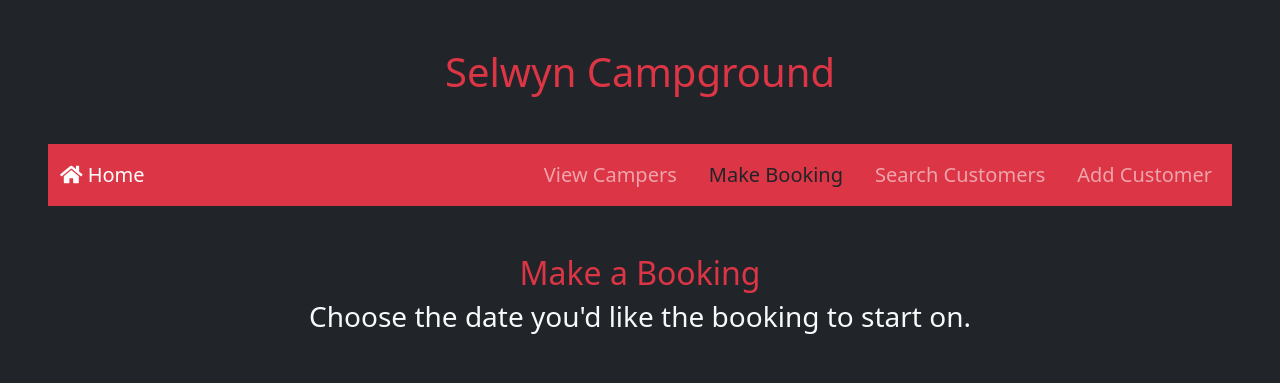
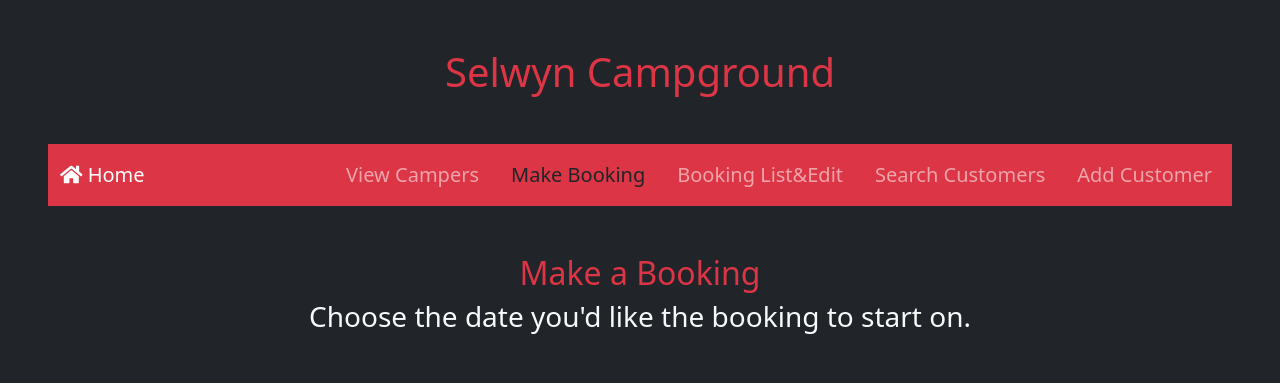
Before and after one commit to sue-zadeh/Sql-Python-Flask, a Flask app: page /booking in a window 1280 px wide. Shown: the top 383 px of the page. Run offline with Flask 3, Linux system fonts and the light colour scheme; data comes from the database, SQL or seed files in the repository; some libraries are stand-ins or nearby versions.

Commit message:
booking list

```diff
--- a/app.py
+++ b/app.py
@@ -29,7 +29,7 @@ def getCursor():
                 autocommit=True
             )
             print(f"Connected to MySQL Server: {connection.get_server_info()}")
-        return connection.cursor(buffered=True), connection
+        return connection.cursor(dictionary=True), connection
     except mysql.connector.Error as e:
         print("Error while connecting to MySQL", e)
         return None, None
@@ -40,7 +40,7 @@ def home():
     return render_template("home.html")
 
 @app.route("/campers", methods=['GET','POST'])
-def campers():
+def search_campers():
     if request.method == "GET":
         return render_template("datepickercamper.html", currentdate = datetime.now().date())
     else:
@@ -50,12 +50,12 @@ def campers():
         camperList = connection.fetchall()
         return render_template("datepickercamper.html", camperlist = camperList)
 
-# Camper list
+#camper list
 @app.route("/camper_list", methods=['GET'])
 def camper_list():
     camp_date = request.args.get('campdate')
     if camp_date:
-        cursor, _ = getCursor()
+        cursor = getCursor()
         cursor.execute("""
             SELECT customers.firstname, customers.familyname, sites.site_id, bookings.booking_date
             FROM bookings
@@ -67,46 +67,96 @@ def camper_list():
         return render_template("camperlist.html", camperlist=camper_list, camp_date=camp_date)
     return render_template("camperlist.html", camperlist=[], camp_date=None)
 
-# Booking
+  # booking list
+@app.route('/list_bookings', methods=['GET', 'POST'])
+def list_bookings():
+    cursor, conn = getCursor()
+    cursor.execute("""
+        SELECT bookings.booking_id, customers.firstname, customers.familyname, sites.site_id,
+               bookings.booking_date, bookings.occupancy
+        FROM bookings
+        JOIN sites ON bookings.site = sites.site_id
+        JOIN customers ON bookings.customer = customers.customer_id
+    """)
+    bookings = cursor.fetchall()
+    return render_template("bookinglistedit.html", bookings=bookings)
+
+@app.route('/edit_booking/<int:booking_id>', methods=['GET', 'POST'])
+def edit_booking(booking_id):
+    cursor, conn = getCursor()
+    if request.method == 'POST':
+        firstname = request.form.get('firstname')
+        familyname = request.form.get('familyname')
+        booking_date = request.form.get('bookingdate')
+        booking_nights = request.form.get('bookingnights')
+        occupancy = request.form.get('occupancy')
+        site = request.form.get('site')
+        customer = request.form.get('customer')
+
+        # Update existing booking
+        if booking_id:
+            if booking and (firstname, familyname, booking_date, booking_nights, occupancy, site) == (customer[1], customer[2], customer[3], customer[4], customer[5], customer[6], customer[7]):
+                flash('Booking information is the same, no changes.', 'info')
+            else:
+                cursor.execute("""
+                    UPDATE bookings SET firstname=%s, familyname=%s, booking_date=%s, booking_nights=%s, occupancy=%s, site=%s
+                    WHERE booking_id=%s
+                """, (firstname, familyname, booking_date, booking_nights, occupancy, site))
+                conn.commit()
+                flash('booking updated successfully!', 'success')
+                return redirect(url_for('list_bookings'))
+    else:
+        cursor.execute("""
+            SELECT * FROM bookings WHERE id = %s
+        """, (booking_id,))
+        booking = cursor.fetchone()
+        cursor.execute("SELECT * FROM customers;")
+        customers = cursor.fetchall()
+        cursor.execute("SELECT * FROM sites;")
+        sites = cursor.fetchall()
+        return render_template("editbooking.html", booking=booking, customers=customers, sites=sites)
+
+  # booking
 @app.route("/booking", methods=['GET', 'POST'])
 def booking():
+    cursor, conn = getCursor()
     if request.method == "GET":
-        return render_template("datepicker.html", currentdate=datetime.now().date())
+        cursor.execute("SELECT site_id, occupancy FROM sites;")
+        sitelist = cursor.fetchall()
+        return render_template("datepicker.html", currentdate=datetime.now().date(), sitelist=sitelist)
     else:
         bookingNights = request.form.get('bookingnights')
         bookingDate = request.form.get('bookingdate')
         occupancy = request.form.get('occupancy')
-        firstNight = date.fromisoformat(bookingDate)
+        firstNight = datetime.strptime(bookingDate, '%Y-%m-%d')
 
-        if firstNight < datetime.now().date():
+        if firstNight.date() < datetime.now().date():
             flash('Cannot book a past date.', 'danger')
             return redirect(url_for('booking'))
 
-        lastNight = firstNight + timedelta(days=int(bookingNights))
-        cursor, _ = getCursor()
         cursor.execute("SELECT * FROM customers;")
         customerList = cursor.fetchall()
+        cursor.execute("SELECT site_id, occupancy FROM sites;")
+        sitelist = cursor.fetchall()
+
         cursor.execute("""
-            SELECT site_id, occupancy FROM sites
-            WHERE occupancy >= %s
-            AND site_id NOT IN (
-                SELECT site FROM bookings
-                WHERE booking_date BETWEEN %s AND %s
-            );
-        """, (occupancy, firstNight, lastNight))
-        siteList = cursor.fetchall()
+            SELECT customers.firstname, customers.familyname, sites.site_id, bookings.booking_date, bookings.occupancy, %s AS booking_nights
+            FROM bookings
+            JOIN sites ON bookings.site = sites.site_id
+            JOIN customers ON bookings.customer = customers.customer_id
+            WHERE bookings.booking_date = %s;
+        """, (bookingNights, bookingDate))
+        bookingResults = cursor.fetchall()
 
         return render_template(
-            "bookingform.html",
+            "bookinglistedit.html",
             customerlist=customerList,
             bookingdate=bookingDate,
-            sitelist=siteList,
+            sitelist=sitelist,
             bookingnights=bookingNights,
-            occupancy=occupancy,
-            bookingResults=[],
-            currentdate=datetime.now().date()
+            bookingResults=bookingResults
         )
-
+# add booking
 @app.route("/booking/add", methods=['POST'])
 def makebooking():
     site = request.form.get('site')
@@ -114,56 +164,25 @@ def makebooking():
     booking_date = request.form.get('bookingdate')
     occupancy = request.form.get('occupancy')
     booking_nights = int(request.form.get('bookingnights'))
+
     cursor, conn = getCursor()
     end_date = datetime.strptime(booking_date, '%Y-%m-%d') + timedelta(days=booking_nights)
 
-    # Check for existing bookings on the same site and date
-    cursor.execute("SELECT * FROM bookings WHERE site = %s AND booking_date = %s", (site, booking_date))
+    cursor.execute("SELECT * FROM bookings WHERE site = %s AND booking_date BETWEEN %s AND %s", (site, booking_date, end_date))
     existing_booking = cursor.fetchone()
+
     if existing_booking:
         flash('The site is already booked for the selected date.', 'danger')
-    else:
-        try:
-            for i in range(booking_nights):
-                current_booking_date = datetime.strptime(booking_date, '%Y-%m-%d') + timedelta(days=i)
-                cursor.execute("INSERT INTO bookings (site, customer, booking_date, occupancy) VALUES (%s, %s, %s, %s)",
-                               (site, customer, current_booking_date.strftime('%Y-%m-%d'), occupancy))
-            conn.commit()
-            flash(f'Booking successfully added!', 'success')
-        except mysql.connector.Error as err:
-            flash(f'Failed to add booking: {err}', 'danger')
+        return redirect(url_for('booking'))
 
-    # Re-fetch booking results to display on the same page
-    cursor.execute("""
-        SELECT customers.firstname, customers.familyname, bookings.occupancy, sites.site_id, bookings.booking_date, %s as booking_nights
-        FROM bookings
-        JOIN sites ON bookings.site = sites.site_id
-        JOIN customers ON bookings.customer = customers.customer_id
-        WHERE bookings.booking_date BETWEEN %s AND %s;
-    """, (booking_nights, booking_date, end_date))
-    bookingResults = cursor.fetchall()
-    cursor.execute("SELECT * FROM customers;")
-    customerList = cursor.fetchall()
-    cursor.execute("""
-        SELECT site_id, occupancy FROM sites
-        WHERE occupancy >= %s
-        AND site_id NOT IN (
-            SELECT site FROM bookings
-            WHERE booking_date BETWEEN %s AND %s
-        );
-    """, (occupancy, booking_date, end_date))
-    siteList = cursor.fetchall()
+    try:
+        cursor.execute("INSERT INTO bookings (site, customer, booking_date, occupancy) VALUES (%s, %s, %s, %s)", (site, customer, booking_date, occupancy))
+        conn.commit()
+        flash('Booking successfully added!', 'success')
+    except mysql.connector.Error as err:
+        flash(f'Failed to add booking: {err}', 'danger')
 
-    return render_template(
-        "bookingform.html",
-        customerlist=customerList,
-        bookingdate=booking_date,
-        sitelist=siteList,
-        bookingnights=booking_nights,
-        occupancy=occupancy,
-        bookingResults=bookingResults,
-        currentdate=datetime.now().date()
-    )
+    return redirect(url_for('booking'))
 
 # search customers
 @app.route("/search/customers", methods=['GET', 'POST'])
@@ -178,11 +197,15 @@ def search_customers():
                 cursor.execute("SELECT * FROM customers WHERE firstname LIKE %s OR familyname LIKE %s",
                                ('%' + search_query + '%', '%' + search_query + '%'))
                 results = cursor.fetchall()
+                # print(results)
                 if not results:
                     message = f"Sorry, there are no results for '{search_query}'."
     return render_template("searchcustomers.html", results=results, message=message)
 
+
+
 # add_edit_customer
+
 @app.route('/add_edit_customer', methods=['GET', 'POST'])
 def add_edit_customer():
     customer_id = request.args.get('id') or request.form.get('customer_id')
@@ -209,7 +232,6 @@ def add_edit_customer():
                 """, (firstname, familyname, email, phone, customer_id))
                 conn.commit()
                 flash('Customer updated successfully!', 'success')
-                return redirect(url_for('add_edit_customer'))
         else:  # Add new customer
             cursor.execute("SELECT * FROM customers WHERE familyname = %s", (familyname,))
             existing_customer = cursor.fetchone()
--- a/templates/addeditcustomer.html
+++ b/templates/addeditcustomer.html
@@ -4,10 +4,10 @@
 <div class="container mt-5">
     <div class="row justify-content-center">
         <div class="col-md-8">
-            <h2 class="text-danger text-center m-3">{{ mode }} Customer</h2>
-            <h4 class="text-center text-light mx-3">
+            <h2 class="text-danger text-center mt-2">{{ mode }} Customer</h2>
+            <h4 class="text-center text-light">
                 {% if mode == 'Edit' %}
-                  If you want to add a new customer, please click on the 'Edit Customer' item in the navbar to switch to 'Add Customer'.
+                <h4 class="text-light text-center"> If you want to add a new customer, please click on the 'Edit Customer' item in the navbar to switch to 'Add Customer'.</H4>
                 {% else %}
               {% endif %}
             </h4>
--- a/templates/base.html
+++ b/templates/base.html
@@ -25,7 +25,7 @@
 
                   <li class="nav-item pe-3 text-light">
                     <!--code in the double parantesis is for turning text black, when the page is open-->
-                      <a class="nav-link fs-5 {{ 'text-dark' if request.endpoint == 'campers' else '' }}" href="{{ url_for('campers') }}">View Campers</a>
+                      <a class="nav-link fs-5 {{ 'text-dark' if request.endpoint == 'search_campers' else '' }}" href="{{ url_for('search_campers') }}">View Campers</a>
                   </li>
                   <!--<li class="nav-item pe-3 text-light">
                       <a class="nav-link fs-5 {{ 'text-dark' if request.endpoint == 'camper_list' else '' }}" href="{{ url_for('camper_list') }}">Camper List</a>
@@ -33,6 +33,9 @@
                   <li class="nav-item pe-3 text-light">
                       <a class="nav-link fs-5 {{ 'text-dark' if request.endpoint == 'booking' else '' }}"  href="{{ url_for('booking') }}">Make Booking</a>
                   </li>
+                  <li class="nav-item pe-3 text-light">
+                    <a class="nav-link fs-5 {{ 'text-dark' if request.endpoint == 'list_bookings' else '' }}"  href="{{ url_for('list_bookings') }}">Booking List&Edit</a>
+                </li>
                   <li class="nav-item pe-3 text-light">
                       <a class="nav-link fs-5 {{ 'text-dark' if request.endpoint == 'search_customers' else '' }}" href="{{ url_for('search_customers') }}">Search Customers</a>
                     </li>
--- a/templates/datepicker.html
+++ b/templates/datepicker.html
@@ -23,8 +23,8 @@
       <button type="submit" class="btn btn-danger btn-outline-successprimary justify-content-center fs-6 w-25 mt-3">Submit</button>
       </div>
   </form>
-</div>
-</div>
+   </div>
+  </div>
 </div>
 
 {% endblock %}
```
Also changed, not shown: templates/bookingform.html (+15 -40 lines), templates/bookinglistedit.html (added, +34 -0 lines).
